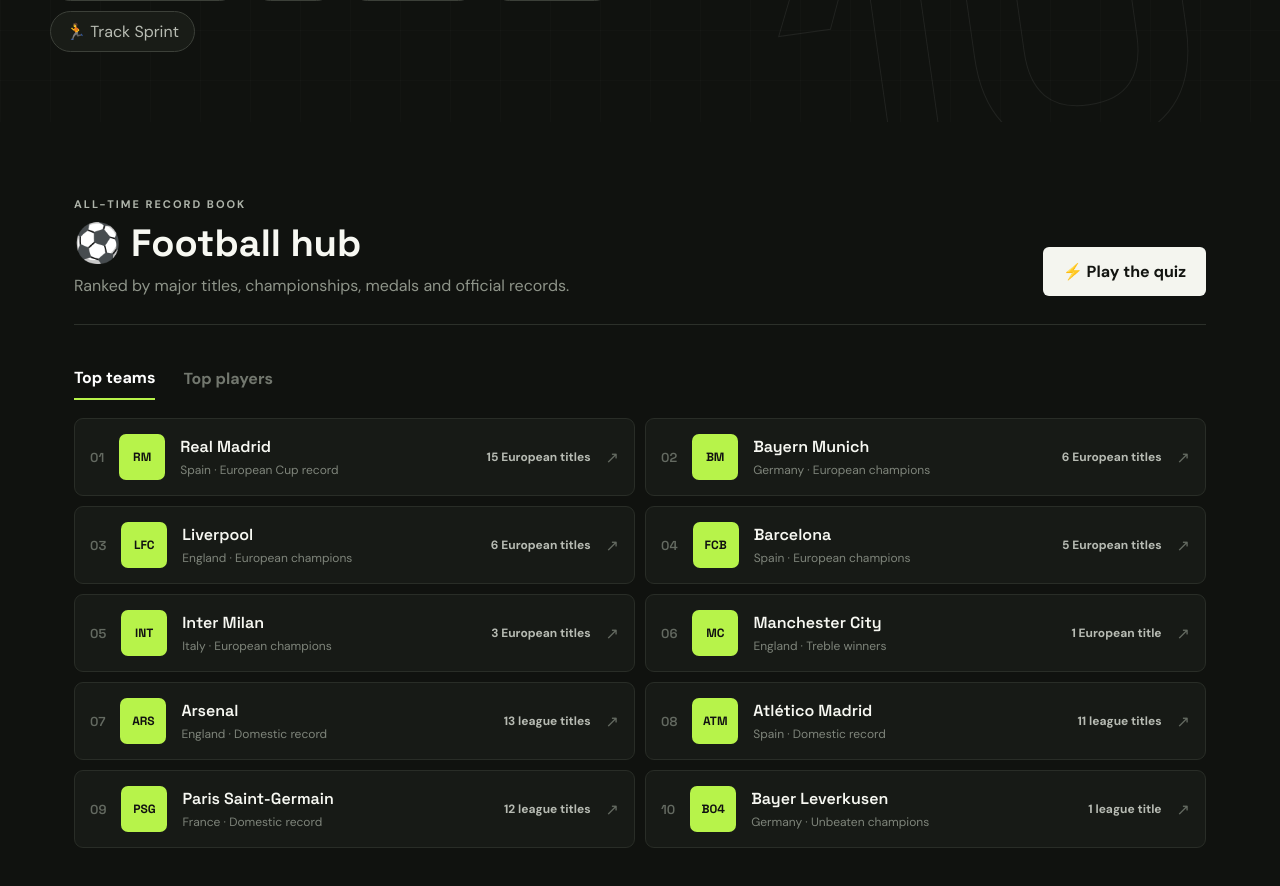
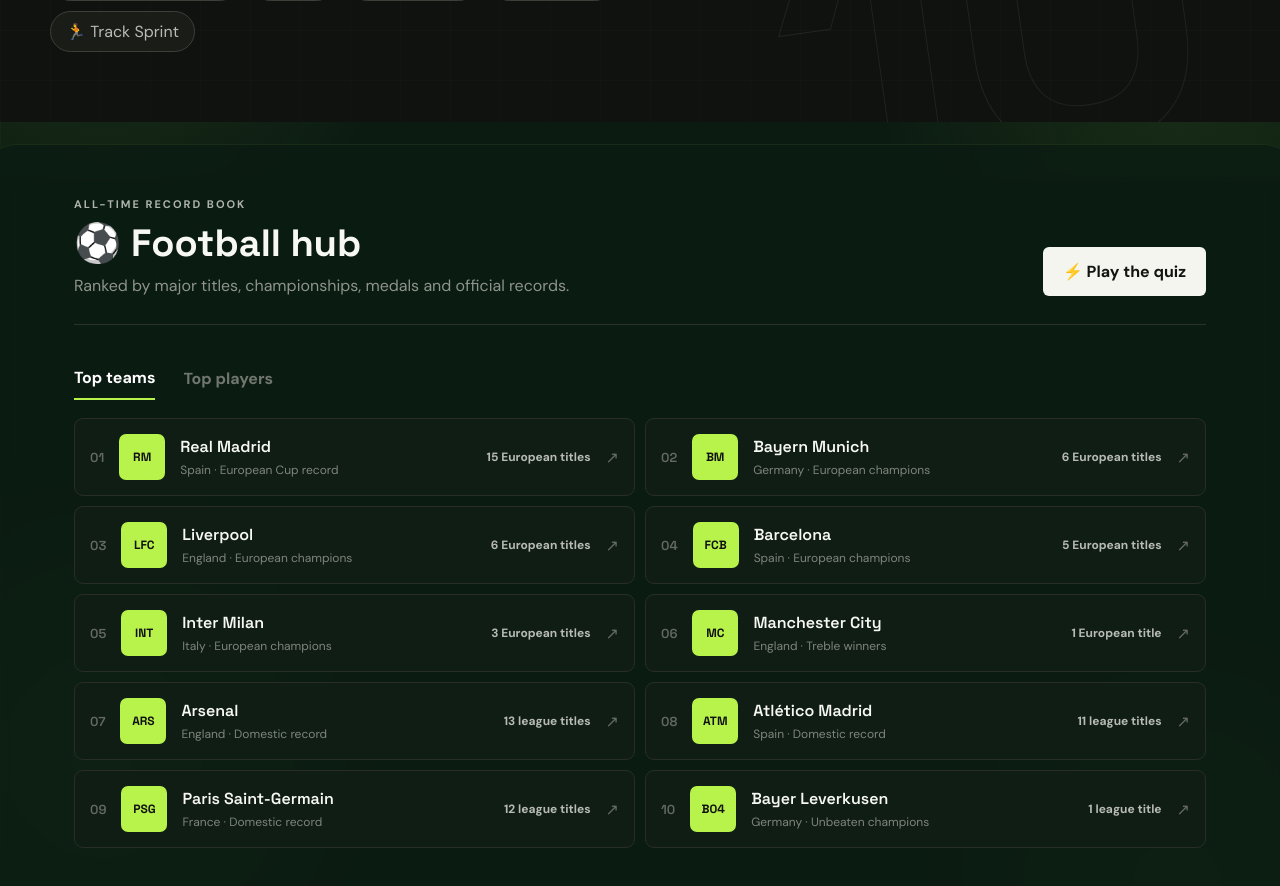
Before and after one commit to MrKhanKu23/MRKHANKU23, a React (Vite) app: page / in a window 1280 px wide. Shown: the part 620-1506 px from the top of the page. Built offline with nearby package versions, Linux system fonts and the light colour scheme.

Commit message:
extend sport atmosphere across page

```diff
--- a/src/App.tsx
+++ b/src/App.tsx
@@ -29,7 +29,7 @@ export default function App() {
   }
 
   return (
-    <main>
+    <main className="sport-app" data-sport={sport.id} style={{ '--accent': sport.accent } as React.CSSProperties}>
       <SearchHero
         sport={sport}
         sports={sports}
--- a/src/components/SportBackground.css
+++ b/src/components/SportBackground.css
@@ -7,6 +7,40 @@
     linear-gradient(125deg, transparent 52%, rgba(255, 255, 255, .025));
   transition: background-color .45s ease, background-image .45s ease;
 }
+
+.sport-app {
+  --sport-base: #10120f;
+  min-height: 100vh;
+  background-color: var(--sport-base);
+  background-image:
+    radial-gradient(circle at 8% 72%, color-mix(in srgb, var(--accent) 10%, transparent), transparent 24%),
+    radial-gradient(circle at 92% 88%, color-mix(in srgb, var(--accent) 8%, transparent), transparent 22%),
+    linear-gradient(rgba(255,255,255,.018) 1px, transparent 1px),
+    linear-gradient(90deg, rgba(255,255,255,.018) 1px, transparent 1px);
+  background-size: auto, auto, 60px 60px, 60px 60px;
+  background-attachment: fixed;
+  transition: background-color .45s ease, background-image .45s ease;
+}
+
+.sport-app .dashboard {
+  position: relative;
+}
+
+.sport-app .dashboard::before {
+  content: '';
+  position: absolute;
+  z-index: 0;
+  inset: 22px -70px 35px;
+  border: 1px solid color-mix(in srgb, var(--accent) 8%, transparent);
+  border-radius: 36px;
+  background: color-mix(in srgb, var(--sport-base) 78%, transparent);
+  backdrop-filter: blur(5px);
+  pointer-events: none;
+}
+
+.sport-app .dashboard > * { position: relative; z-index: 1; }
+.sport-app .rank-card,
+.sport-app .quiz-card { background: color-mix(in srgb, var(--sport-base) 75%, #20231f); }
 
 .sport-background::after {
   opacity: .7;
@@ -35,58 +69,58 @@
   opacity: .72;
 }
 
-.sport-background[data-sport="football"] { --sport-base: #0b1b12; }
+.sport-background[data-sport="football"], .sport-app[data-sport="football"] { --sport-base: #0b1b12; }
 .sport-background[data-sport="football"] .sport-scene {
   background: repeating-linear-gradient(90deg, transparent 0 18%, rgba(183,243,74,.1) 18% 20%);
 }
 
-.sport-background[data-sport="basketball"] { --sport-base: #21120c; }
+.sport-background[data-sport="basketball"], .sport-app[data-sport="basketball"] { --sport-base: #21120c; }
 .sport-background[data-sport="basketball"] .sport-scene {
   background: radial-gradient(circle, transparent 0 24%, rgba(255,138,61,.2) 24.5% 25%, transparent 25.5%), linear-gradient(90deg, transparent 49.5%, rgba(255,138,61,.2) 50%, transparent 50.5%);
 }
 
-.sport-background[data-sport="tennis"] { --sport-base: #1b1907; }
+.sport-background[data-sport="tennis"], .sport-app[data-sport="tennis"] { --sport-base: #1b1907; }
 .sport-background[data-sport="tennis"] .sport-scene,
 .sport-background[data-sport="volleyball"] .sport-scene {
   border-radius: 8px;
   background: linear-gradient(90deg, transparent 49.5%, color-mix(in srgb,var(--accent) 25%,transparent) 50%, transparent 50.5%);
 }
 
-.sport-background[data-sport="f1"] { --sport-base: #210909; }
+.sport-background[data-sport="f1"], .sport-app[data-sport="f1"] { --sport-base: #210909; }
 .sport-background[data-sport="f1"] .sport-scene {
   border-radius: 42% 58% 48% 52%;
   background: repeating-linear-gradient(135deg, transparent 0 14px, rgba(255,255,255,.08) 14px 28px);
   transform: rotate(-14deg) scaleX(1.2);
 }
 
-.sport-background[data-sport="baseball"] { --sport-base: #0a1722; }
+.sport-background[data-sport="baseball"], .sport-app[data-sport="baseball"] { --sport-base: #0a1722; }
 .sport-background[data-sport="baseball"] .sport-scene {
   border-radius: 8px 55% 8px 55%;
   transform: rotate(45deg);
 }
 .sport-background[data-sport="baseball"] .sport-scene span { transform: rotate(-45deg); }
 
-.sport-background[data-sport="american-football"] { --sport-base: #1c130b; }
+.sport-background[data-sport="american-football"], .sport-app[data-sport="american-football"] { --sport-base: #1c130b; }
 .sport-background[data-sport="american-football"] .sport-scene {
   border-radius: 8px;
   background: repeating-linear-gradient(90deg, transparent 0 19%, rgba(255,255,255,.12) 19% 20%);
 }
 
-.sport-background[data-sport="ufc"] { --sport-base: #210d0d; }
+.sport-background[data-sport="ufc"], .sport-app[data-sport="ufc"] { --sport-base: #210d0d; }
 .sport-background[data-sport="ufc"] .sport-scene {
   border-radius: 0;
   clip-path: polygon(29% 0,71% 0,100% 29%,100% 71%,71% 100%,29% 100%,0 71%,0 29%);
   background: repeating-linear-gradient(60deg, transparent 0 18px, rgba(255,82,82,.08) 18px 20px);
 }
 
-.sport-background[data-sport="swimming"] { --sport-base: #071b24; }
+.sport-background[data-sport="swimming"], .sport-app[data-sport="swimming"] { --sport-base: #071b24; }
 .sport-background[data-sport="swimming"] .sport-scene {
   border-radius: 20px;
   background: repeating-linear-gradient(0deg, transparent 0 17%, rgba(53,209,232,.13) 17% 20%);
 }
 
-.sport-background[data-sport="volleyball"] { --sport-base: #211b08; }
-.sport-background[data-sport="track-sprint"] { --sport-base: #18100b; }
+.sport-background[data-sport="volleyball"], .sport-app[data-sport="volleyball"] { --sport-base: #211b08; }
+.sport-background[data-sport="track-sprint"], .sport-app[data-sport="track-sprint"] { --sport-base: #18100b; }
 .sport-background[data-sport="track-sprint"] .sport-scene {
   border-radius: 50% 8px 8px 50%;
   background: repeating-radial-gradient(ellipse at left, transparent 0 15%, rgba(200,255,61,.11) 15.5% 17%);
@@ -94,4 +128,5 @@
 
 @media (max-width: 850px) {
   .sport-scene { right: -80px; top: 150px; width: 330px; opacity: .12; }
+  .sport-app .dashboard::before { inset: 16px 10px 30px; }
 }
```
